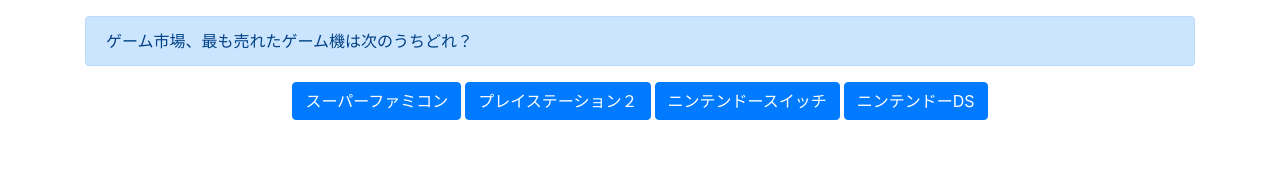
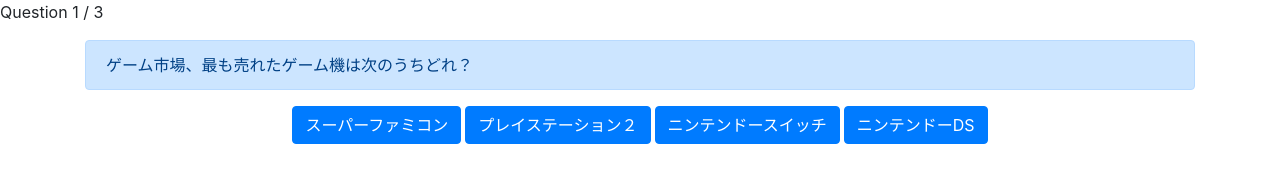
Before and after one commit to Daisuke-c4b/JavaScript_Quiz, a plain HTML site: page index.html in a window 1280 px wide. Drawn offline with nearby package versions, Linux system fonts and the light colour scheme.

Commit message:
W4_lesson 課題1 今何問中何問目か表示させる

```diff
--- a/app.js
+++ b/app.js
@@ -29,7 +29,7 @@
 
 const quizLength = quiz.length;
 let quizIndex = 0;
-let score =0;
+let score = 0;
 
 // HTMLのオブジェクトを取得する場合「$」を入れる
 const $button = document.getElementsByTagName("button");
@@ -39,6 +39,8 @@
 // クイズの問題文、選択肢を定義
 const setupQuiz = () => {
   document.getElementById("js-question").textContent = quiz[quizIndex].question;
+  document.getElementById("question-num").textContent =
+    "Question " + (quizIndex + 1) + " / " + quizLength; //【課題１】クイズの問題数を表示　「Question 1 / 3」
   let buttonIndex = 0;
   while (buttonIndex < buttonLength) {
     // ここに命令文
@@ -62,7 +64,9 @@
     setupQuiz();
   } else {
     // 問題数がもうなければこちらを実行
-    window.alert("終了！あなたの正解数は" + score + '/' + quizLength + 'です！');
+    window.alert(
+      "終了！あなたの正解数は" + score + "/" + quizLength + "です！"
+    );
   }
 };
 
--- a/index.html
+++ b/index.html
@@ -2,7 +2,7 @@
 <html class="no-js" lang="">
   <head>
     <meta charset="utf-8" />
-    <title>test</title>
+    <title>W4課題</title>
     <meta name="description" content="" />
     <meta name="viewport" content="width=device-width, initial-scale=1" />
 
@@ -25,6 +25,8 @@
   </head>
 
   <body>
+    <div id="question-num">
+    </div>
     <div class="container">
       <div id="js-question" class="mt-3 alert alert-primary" role="alert">
         A simple secondary alert—check it out!
```
